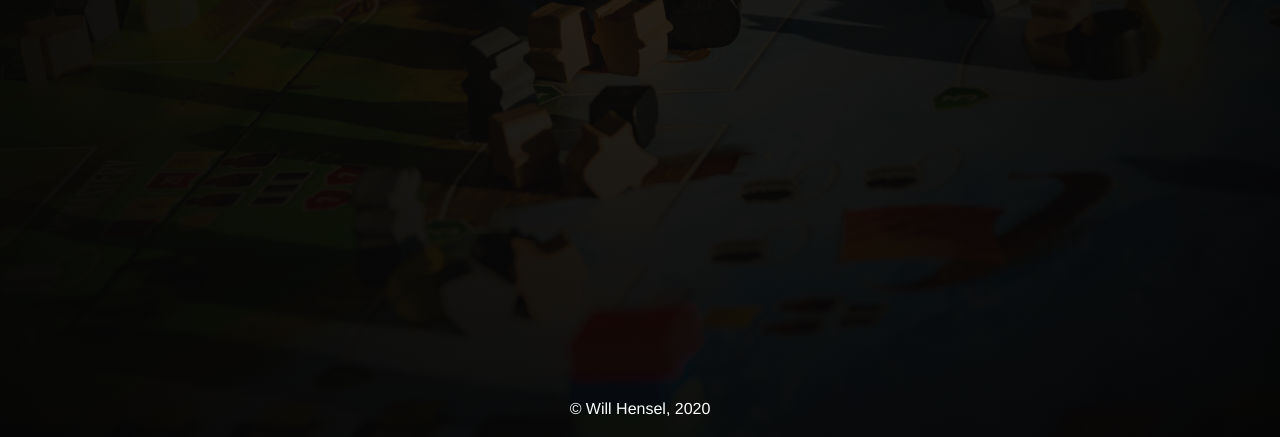
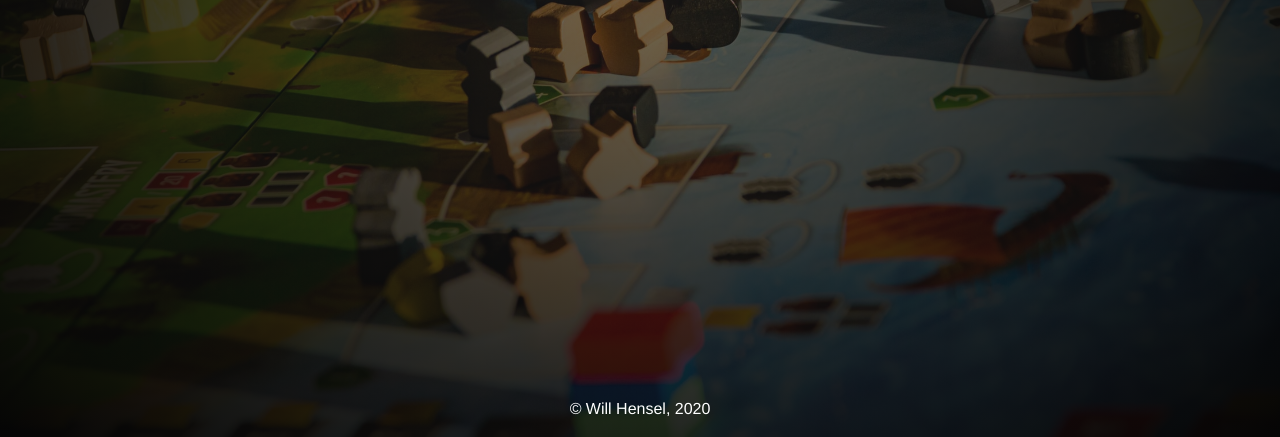
Before and after one commit to wwu-cptr220-a20/project-WillHensel, a website: page index.html in a window 1280 px wide. Shown: the part 483-920 px from the top of the page. Drawn offline with nearby package versions, Linux system fonts and the light colour scheme.

Commit message:
Change gradient

```diff
--- a/css/styles.css
+++ b/css/styles.css
@@ -12,7 +12,7 @@ body {
 
 @media(min-width: 598px) {
     body {
-        background: radial-gradient(#080808e0, #050505), center / cover url("../img/boardgame.jpg");
+        background: radial-gradient(#1e1e1e9c, #050505), center / cover url("../img/boardgame.jpg");
     }
 }
 
```
